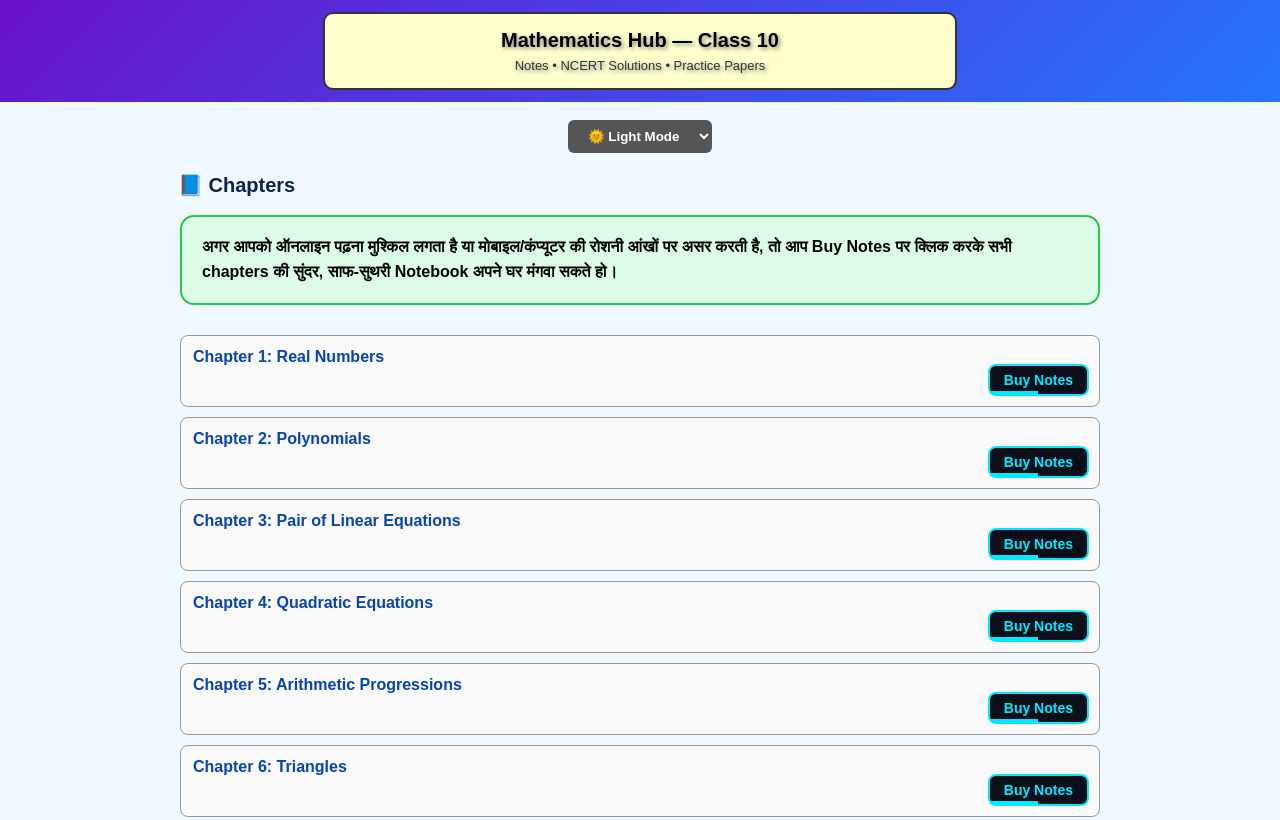
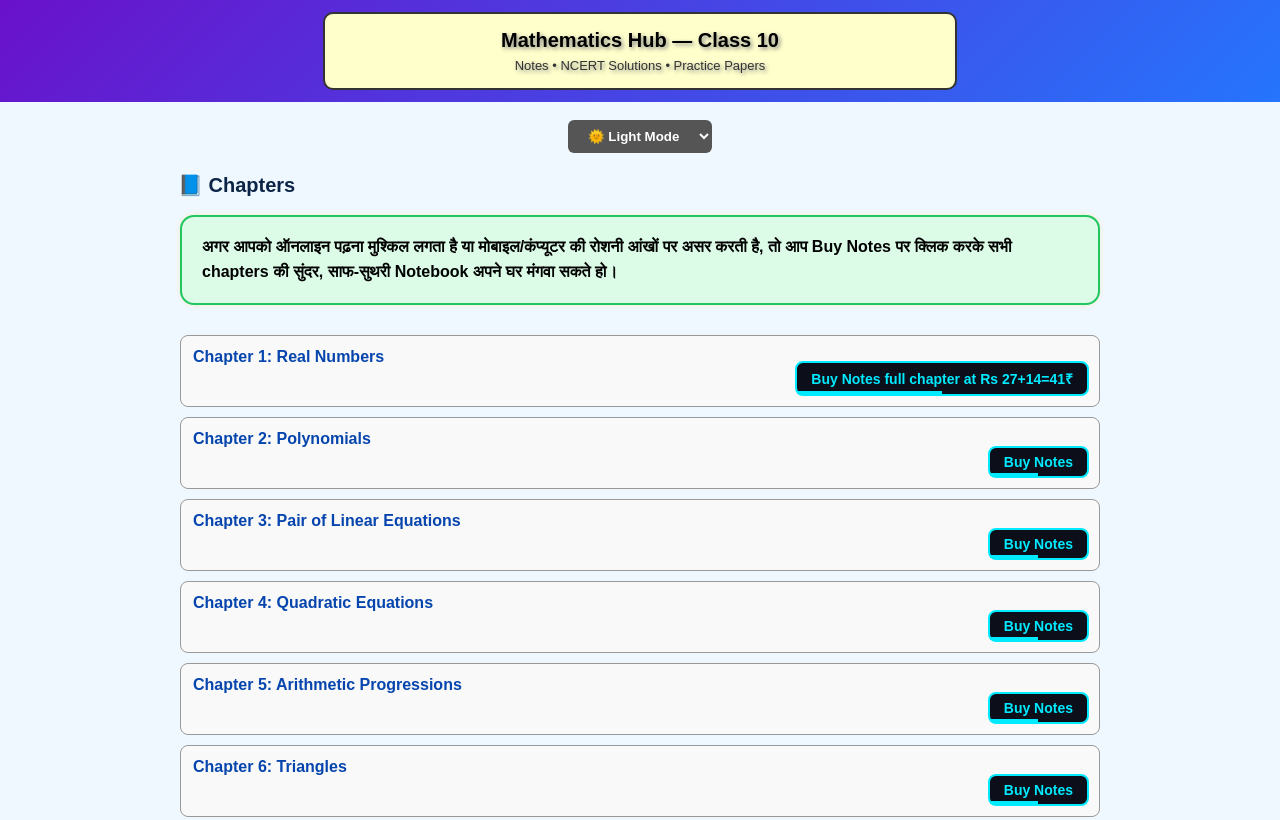
Before and after one commit to dalbir46/Awareness_Academy, a website: page class10.html in a window 1280 px wide. Shown: the top 820 px of the page. Drawn offline with Linux system fonts and the light colour scheme.

Commit message:
Update Chapter 1 link with pricing details

```diff
--- a/class10.html
+++ b/class10.html
@@ -205,7 +205,7 @@ body.dark #themeSelect { background-color:#334155; color:#d1d5db; border:1px sol
 </div>
 
 <!-- ALL CHAPTERS SAME -->
-<div class="chapter"><a class="mainlink" href="https://dalbir46.github.io/Admin/class10ex1_1.html">Chapter 1: Real Numbers</a><a href="buy10.html?ch=Real Numbers" class="cyber-mini">Buy Notes</a></div>
+<div class="chapter"><a class="mainlink" href="https://dalbir46.github.io/Admin/class10ex1_1.html">Chapter 1: Real Numbers</a><a href="buy10.html?ch=Real Numbers" class="cyber-mini">Buy Notes full chapter at Rs 27+14=41₹</a></div>
 <div class="chapter"><a class="mainlink" href="https://dalbir46.github.io/Admin/class10ex2_1.html">Chapter 2: Polynomials</a><a href="buy10.html?ch=Polynomials" class="cyber-mini">Buy Notes</a></div>
 <div class="chapter"><a class="mainlink" href="https://dalbir46.github.io/10/class10_ch3_ex1.html">Chapter 3: Pair of Linear Equations</a><a href="buy10.html?ch=Pair of Linear Equations" class="cyber-mini">Buy Notes</a></div>
 <div class="chapter"><a class="mainlink" href="https://dalbir46.github.io/Admin/class10ex4_1.html">Chapter 4: Quadratic Equations</a><a href="buy10.html?ch=Quadratic Equations" class="cyber-mini">Buy Notes</a></div>
```
